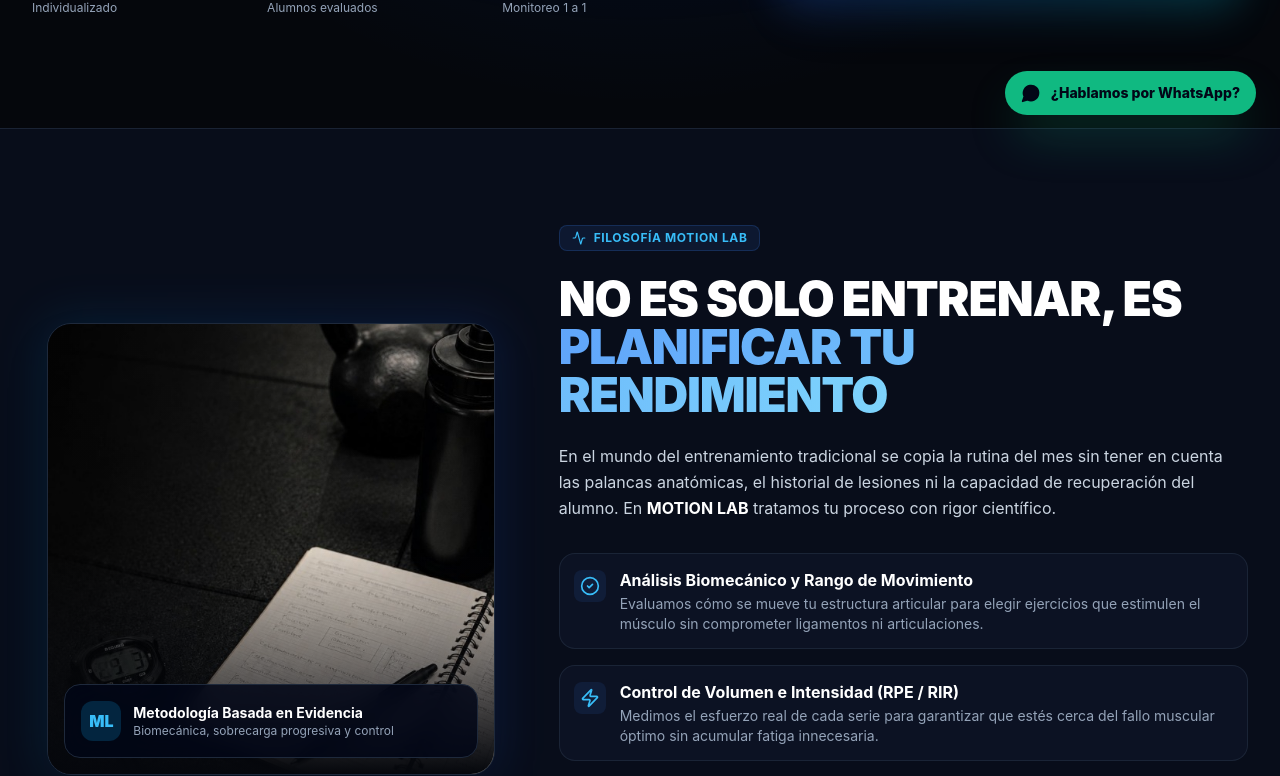
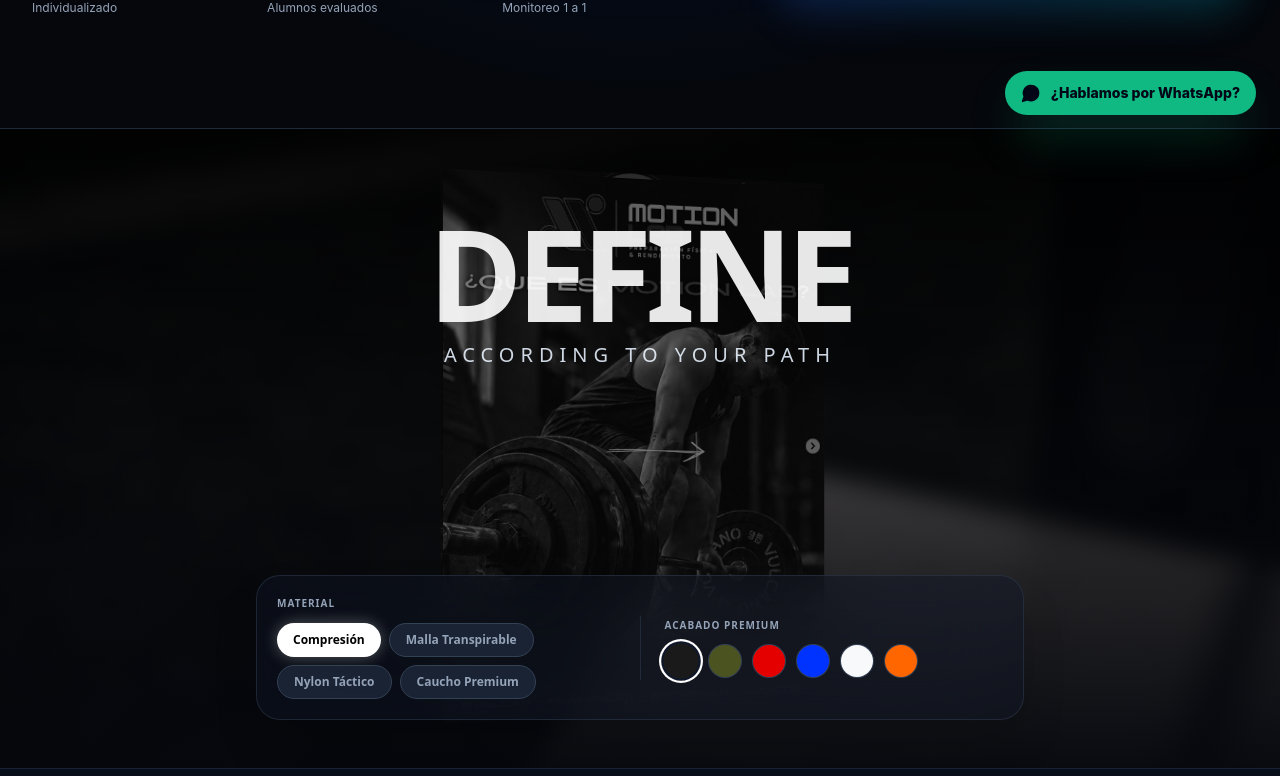
Before and after one commit to luchomol/Motion-lab, a Next.js app: page / in a window 1280 px wide. Shown: the part 661-1437 px from the top of the page. Built offline with nearby package versions, Linux system fonts and the light colour scheme.

Commit message:
feat: add interactive 3d trainer component

```diff
--- a/app/page.js
+++ b/app/page.js
@@ -17,6 +17,7 @@
 
 import Navbar from '@/components/Navbar';
 import Hero from '@/components/Hero';
+import InteractiveTrainer from '@/components/InteractiveTrainer';
 import AboutTrainer from '@/components/AboutTrainer';
 import PricingSection from '@/components/PricingSection';
 import TestimonialsAndFaq from '@/components/TestimonialsAndFaq';
@@ -33,6 +34,9 @@ export default function Home() {
       <main className="flex-grow">
         {/* Presentación impactante */}
         <Hero />
+
+        {/* Experiencia Interactiva 3D */}
+        <InteractiveTrainer />
 
         {/* Quién es el coach y cómo trabaja */}
         <AboutTrainer />
--- /dev/null
+++ b/components/InteractiveTrainer.js
@@ -0,0 +1,167 @@
+'use client';
+
+import { useState, useEffect } from 'react';
+
+const COLORS = [
+  { id: 'matte-black', label: 'Negro Mate', hex: '#1a1a1a', filter: 'grayscale(100%) brightness(50%)' },
+  { id: 'olive-green', label: 'Verde Oliva', hex: '#4b5320', filter: 'sepia(100%) hue-rotate(50deg) saturate(150%) brightness(70%)' },
+  { id: 'race-red', label: 'Rojo Carrera', hex: '#e50000', filter: 'sepia(100%) hue-rotate(-50deg) saturate(300%) brightness(90%)' },
+  { id: 'electric-blue', label: 'Azul Eléctrico', hex: '#0033ff', filter: 'sepia(100%) hue-rotate(180deg) saturate(300%) brightness(100%)' },
+  { id: 'crisp-white', label: 'Blanco Nítido', hex: '#f8f9fa', filter: 'grayscale(100%) brightness(150%)' },
+  { id: 'energetic-orange', label: 'Naranja Energético', hex: '#ff6600', filter: 'sepia(100%) hue-rotate(-20deg) saturate(300%) brightness(100%)' },
+];
+
+const MATERIALS_A = ['Compresión', 'Malla Transpirable'];
+const MATERIALS_B = ['Nylon Táctico', 'Caucho Premium'];
+
+export default function InteractiveTrainer() {
+  const [activeColor, setActiveColor] = useState(COLORS[0]);
+  const [activeMaterial, setActiveMaterial] = useState(MATERIALS_A[0]);
+  const [isInteracting, setIsInteracting] = useState(false);
+  const [rotation, setRotation] = useState(0);
+
+  // Text flashing effect
+  useEffect(() => {
+    let timeout;
+    if (isInteracting) {
+      timeout = setTimeout(() => {
+        setIsInteracting(false);
+      }, 3000); // Back to default after 3 seconds
+    }
+    return () => clearTimeout(timeout);
+  }, [isInteracting]);
+
+  // Continuous slow 3D rotation simulation
+  useEffect(() => {
+    let animationFrame;
+    const animate = () => {
+      setRotation(prev => (prev + 0.3) % 360);
+      animationFrame = requestAnimationFrame(animate);
+    };
+    animationFrame = requestAnimationFrame(animate);
+    return () => cancelAnimationFrame(animationFrame);
+  }, []);
+
+  const handleInteraction = () => {
+    setIsInteracting(false); // Reset to force re-trigger if already true
+    setTimeout(() => setIsInteracting(true), 50);
+  };
+
+  return (
+    <section className="relative w-full h-[80vh] min-h-[600px] max-h-[900px] bg-[#05070c] overflow-hidden flex items-center justify-center font-sans border-t border-slate-800">
+
+      {/* Background Environment (Dark luxury gym texturized) */}
+      <div
+        className="absolute inset-0 bg-cover bg-center opacity-30 blur-md scale-105"
+        style={{ backgroundImage: 'url(/images/motion-lab-field.jpg)' }}
+      />
+      <div className="absolute inset-0 bg-gradient-to-b from-black/80 via-transparent to-[#05070c]/90" />
+
+      {/* Main Subject (Animated Rotation) */}
+      <div
+        className="relative z-10 w-full max-w-[500px] h-3/4 flex justify-center items-center"
+        style={{ perspective: '1500px' }}
+      >
+        <div
+          className="w-full h-full relative flex justify-center items-center"
+          style={{ transform: `rotateY(${Math.sin(rotation * Math.PI / 180) * 20}deg)`, transformStyle: 'preserve-3d' }}
+        >
+          {/* Sujeto central aislado (simulado con mascara de gradiente para difuminar bordes) */}
+          {/* eslint-disable-next-line @next/next/no-img-element */}
+          <img
+            src="/images/trainer-interactive.jpg"
+            alt="Trainer Subject"
+            className="w-full max-w-[400px] object-contain transition-all duration-700 ease-in-out drop-shadow-2xl"
+            style={{
+              filter: activeColor.filter,
+              maskImage: 'linear-gradient(to bottom, rgba(0,0,0,1) 70%, rgba(0,0,0,0) 100%)',
+              WebkitMaskImage: 'linear-gradient(to bottom, rgba(0,0,0,1) 70%, rgba(0,0,0,0) 100%)'
+            }}
+          />
+        </div>
+      </div>
+
+      {/* Animated Text */}
+      <div className="absolute top-1/4 left-1/2 -translate-x-1/2 -translate-y-1/2 z-20 text-center pointer-events-none w-full mix-blend-screen">
+        <div className="relative">
+          {/* Default Text */}
+          <div className={`transition-all duration-500 ease-out ${isInteracting ? 'opacity-0 blur-md scale-95' : 'opacity-100 blur-0 scale-100'}`}>
+            <h2 className="text-6xl sm:text-8xl md:text-9xl font-black text-white/90 tracking-tighter uppercase drop-shadow-2xl">
+              DEFINE
+            </h2>
+            <p className="text-sm sm:text-base md:text-xl text-slate-300 tracking-[0.3em] uppercase mt-1 drop-shadow-md">
+              According to your path
+            </p>
+          </div>
+
+          {/* Interacting State Text */}
+          <div className={`absolute top-0 left-1/2 -translate-x-1/2 w-full transition-all duration-500 ease-out ${isInteracting ? 'opacity-100 blur-0 scale-100' : 'opacity-0 blur-md scale-105'}`}>
+            <h2 className="text-6xl sm:text-8xl md:text-9xl font-black text-sky-400/90 tracking-tighter uppercase drop-shadow-[0_0_15px_rgba(56,189,248,0.5)]">
+              YOUR VIBE
+            </h2>
+            <p className="text-sm sm:text-base md:text-xl text-sky-200 tracking-[0.3em] uppercase mt-1 drop-shadow-md">
+              Tailored to your Training
+            </p>
+          </div>
+        </div>
+      </div>
+
+      {/* Bottom UI Controls */}
+      <div className="absolute bottom-12 left-1/2 -translate-x-1/2 z-30 w-[90%] max-w-3xl bg-slate-900/40 backdrop-blur-2xl border border-slate-700/50 rounded-3xl p-5 shadow-2xl flex flex-col md:flex-row items-center justify-between gap-6">
+
+        {/* Materials */}
+        <div className="flex-1 w-full">
+          <p className="text-[10px] text-slate-400 uppercase tracking-widest font-bold mb-3 text-center md:text-left">
+            Material
+          </p>
+          <div className="flex flex-wrap justify-center md:justify-start gap-2">
+            {[...MATERIALS_A, ...MATERIALS_B].map(mat => (
+              <button
+                key={mat}
+                onClick={() => { setActiveMaterial(mat); handleInteraction(); }}
+                className={`px-4 py-2 rounded-full text-xs font-bold transition-all duration-300 ${
+                  activeMaterial === mat
+                  ? 'bg-white text-black shadow-[0_0_15px_rgba(255,255,255,0.3)]'
+                  : 'bg-slate-800/80 text-slate-400 hover:bg-slate-700 hover:text-white border border-slate-700'
+                }`}
+              >
+                {mat}
+              </button>
+            ))}
+          </div>
+        </div>
+
+        {/* Vertical Divider (Desktop) */}
+        <div className="hidden md:block w-px h-16 bg-slate-700/50" />
+
+        {/* Colors */}
+        <div className="flex-1 w-full">
+           <p className="text-[10px] text-slate-400 uppercase tracking-widest font-bold mb-3 text-center md:text-left">
+             Acabado Premium
+           </p>
+           <div className="flex flex-wrap justify-center md:justify-start gap-3">
+             {COLORS.map(color => (
+               <button
+                 key={color.id}
+                 onClick={() => { setActiveColor(color); handleInteraction(); }}
+                 className={`w-8 h-8 rounded-full transition-all duration-300 flex items-center justify-center relative cursor-pointer group ${
+                   activeColor.id === color.id ? 'ring-2 ring-white ring-offset-2 ring-offset-slate-900 scale-110' : 'hover:scale-110 ring-1 ring-slate-700'
+                 }`}
+                 style={{ backgroundColor: color.hex }}
+                 title={color.label}
+               >
+                 <span className="sr-only">{color.label}</span>
+                 {/* Hover tooltip */}
+                 <span className="absolute -top-8 bg-slate-800 text-white text-[10px] px-2 py-1 rounded opacity-0 group-hover:opacity-100 transition-opacity whitespace-nowrap pointer-events-none">
+                   {color.label}
+                 </span>
+               </button>
+             ))}
+           </div>
+        </div>
+
+      </div>
+
+    </section>
+  );
+}
```
Also changed, not shown: public/images/trainer-interactive.jpg (added).
